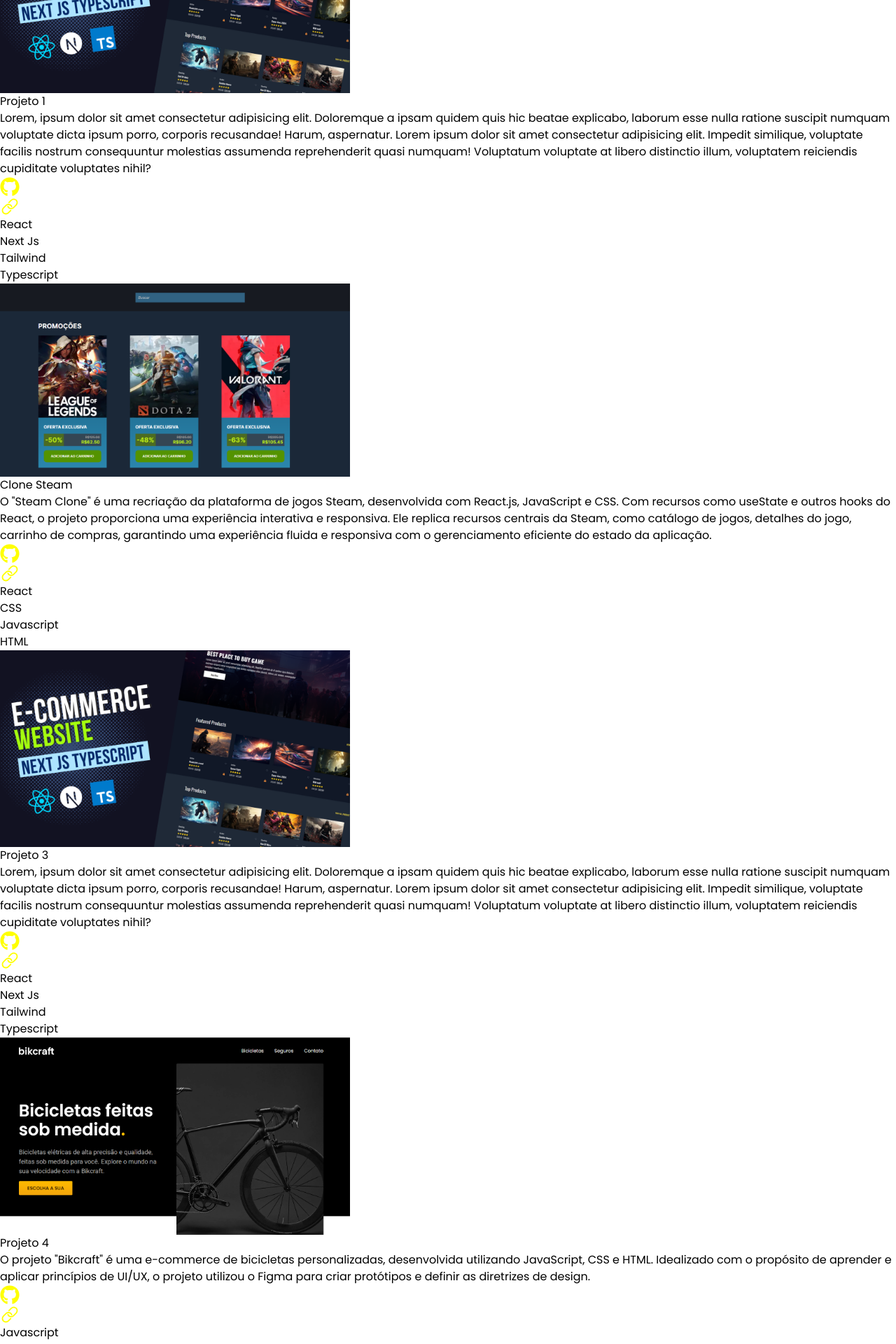
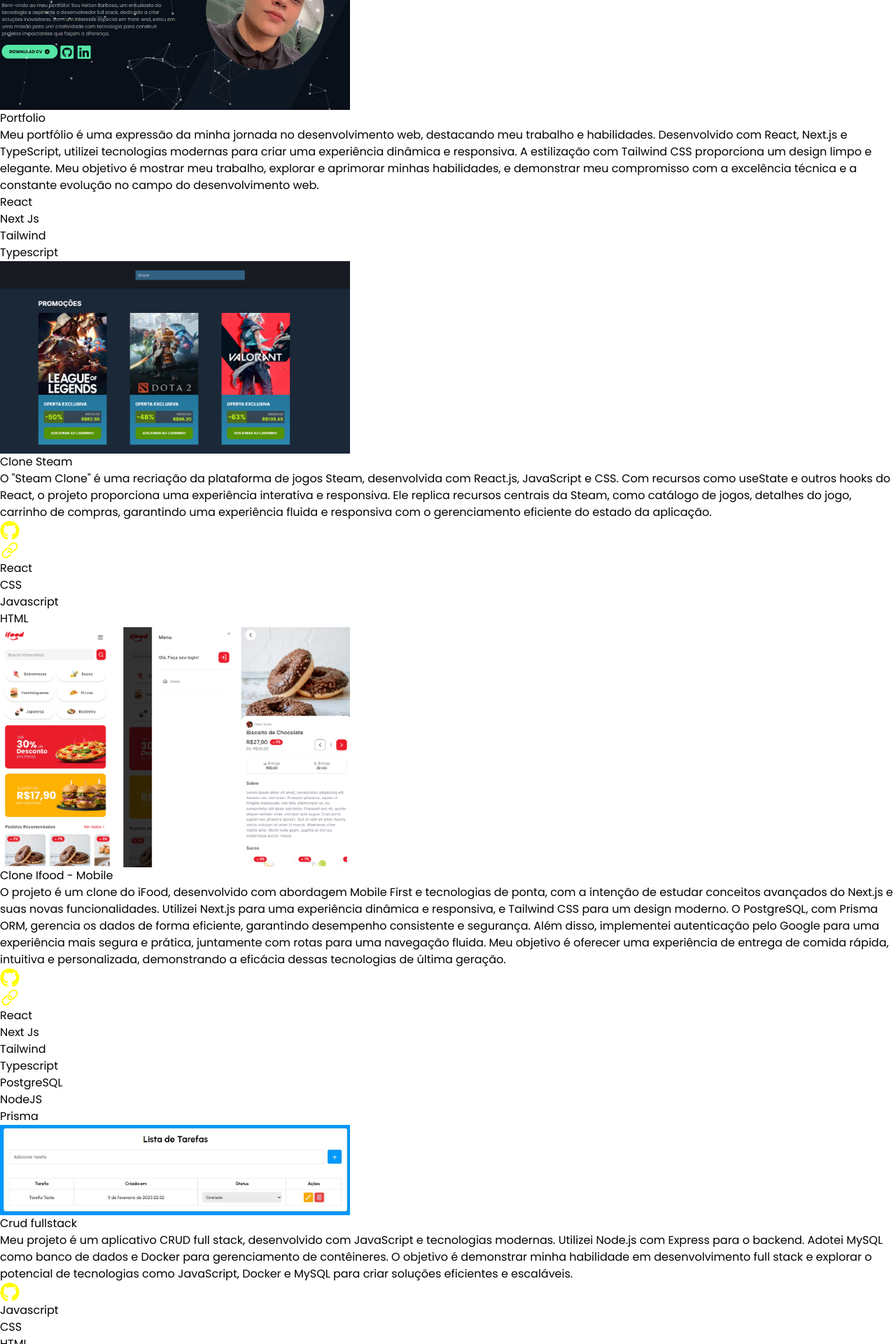
Before and after one commit to Helton1000/my-portfolio, a Next.js app: page / in a window 1280 px wide. Shown: the part 7180-9100 px from the top of the page at 70% size. Built offline with nearby package versions, Linux system fonts and the light colour scheme.

Commit message:
feat: add new projects

```diff
--- a/Components/ProjectCard.tsx
+++ b/Components/ProjectCard.tsx
@@ -12,6 +12,11 @@ interface Props {
   tech2?: string;
   tech3?: string;
   tech4?: string;
+  tech5?: string;
+  tech6?: string;
+  tech7?: string;
+  tech8?: string;
+  tech9?: string;
   urlG?: string;
   urlD?: string;
 }
@@ -24,6 +29,11 @@ const ProjectCard = ({
   tech2,
   tech3,
   tech4,
+  tech5,
+  tech6,
+  tech7,
+  tech8,
+  tech9,
   urlG,
   urlD,
 }: Props) => {
@@ -32,7 +42,7 @@ const ProjectCard = ({
       whileInView={{ opacity: 1, x: 0 }}
       initial={{ opacity: 0, x: -100 }}
       transition={{ duration: 1 }}
-      className="mx-auto grid w-[80%] grid-cols-1 items-center gap-20 pt-[4rem] lg:grid-cols-2"
+      className="mx-auto grid w-[80%] grid-cols-1 items-center gap-16 pt-[4rem] lg:grid-cols-2"
     >
       <div className="relative transform cursor-pointer rounded-xl bg-gray-800 p-4 shadow-md transition-all duration-200 hover:rotate-6">
         <Image
@@ -57,14 +67,18 @@ const ProjectCard = ({
           {description}
         </p>
         <div className="mt-4 flex gap-6">
+          {urlG && (
             <a href={urlG} target="_blank">
               <FaGithub size={28} color="yellow" />
             </a>
+          )}
+          {urlD && (
             <a href={urlD} target="_blank">
               <IoIosLink size={28} color="yellow" />
             </a>
+          )}
         </div>
-        <div className="mt-[1.3rem] grid grid-cols-2 gap-[2rem] sm:grid-cols-3 xl:grid-cols-4">
+        <div className="mt-[1.3rem] grid grid-cols-2 gap-[1.3rem] sm:grid-cols-3 xl:grid-cols-4">
           {tech && (
             <h1 className="rounded-lg bg-blue-700 px-6 py-3 text-center text-white">
               {tech}
@@ -88,6 +102,31 @@ const ProjectCard = ({
               {tech4}
             </h1>
           )}
+          {tech5 && (
+            <h1 className="rounded-lg bg-blue-900 px-6 py-3 text-center text-white">
+              {tech5}
+            </h1>
+          )}
+          {tech6 && (
+            <h1 className="rounded-lg bg-sky-950 px-6 py-3 text-center text-white">
+              {tech6}
+            </h1>
+          )}
+          {tech7 && (
+            <h1 className="rounded-lg bg-blue-800 px-6 py-3 text-center text-white">
+              {tech7}
+            </h1>
+          )}
+          {tech8 && (
+            <h1 className="rounded-lg bg-blue-500 px-6 py-3 text-center text-white">
+              {tech8}
+            </h1>
+          )}
+          {tech9 && (
+            <h1 className="rounded-lg bg-blue-500 px-6 py-3 text-center text-white">
+              {tech9}
+            </h1>
+          )}
         </div>
       </motion.div>
     </motion.div>
--- a/Components/Projects.tsx
+++ b/Components/Projects.tsx
@@ -18,20 +18,13 @@ const Projects = () => {
       </motion.div>
 
       <ProjectCard
-        title="Projeto 1"
-        description="Lorem, ipsum dolor sit amet consectetur adipisicing elit. Doloremque a
-        ipsam quidem quis hic beatae explicabo, laborum esse nulla ratione
-        suscipit numquam voluptate dicta ipsum porro, corporis recusandae!
-        Harum, aspernatur. Lorem ipsum dolor sit amet consectetur adipisicing
-        elit. Impedit similique, voluptate facilis nostrum consequuntur
-        molestias assumenda reprehenderit quasi numquam! Voluptatum voluptate
-        at libero distinctio illum, voluptatem reiciendis cupiditate
-        voluptates nihil?"
+        title="Portfolio"
+        description="Meu portfólio é uma expressão da minha jornada no desenvolvimento web, destacando meu trabalho e habilidades. Desenvolvido com React, Next.js e TypeScript, utilizei tecnologias modernas para criar uma experiência dinâmica e responsiva. A estilização com Tailwind CSS proporciona um design limpo e elegante. Meu objetivo é mostrar meu trabalho, explorar e aprimorar minhas habilidades, e demonstrar meu compromisso com a excelência técnica e a constante evolução no campo do desenvolvimento web."
         tech="React"
         tech2="Next Js"
         tech3="Tailwind"
         tech4="Typescript"
-        image="/images/p1.png"
+        image="/images/portfolio.png"
       />
       <ProjectCard
         title="Clone Steam"
@@ -45,30 +38,30 @@ const Projects = () => {
         image="/images/projeto2.png"
       />
       <ProjectCard
-        title="Projeto 3"
-        description="Lorem, ipsum dolor sit amet consectetur adipisicing elit. Doloremque a
-        ipsam quidem quis hic beatae explicabo, laborum esse nulla ratione
-        suscipit numquam voluptate dicta ipsum porro, corporis recusandae!
-        Harum, aspernatur. Lorem ipsum dolor sit amet consectetur adipisicing
-        elit. Impedit similique, voluptate facilis nostrum consequuntur
-        molestias assumenda reprehenderit quasi numquam! Voluptatum voluptate
-        at libero distinctio illum, voluptatem reiciendis cupiditate
-        voluptates nihil?"
+        title="Clone Ifood - Mobile"
+        description="O projeto é um clone do iFood, desenvolvido com abordagem Mobile First e tecnologias de ponta, com a intenção de estudar conceitos avançados do Next.js e suas novas funcionalidades. Utilizei Next.js para uma experiência dinâmica e responsiva, e Tailwind CSS para um design moderno. O PostgreSQL, com Prisma ORM, gerencia os dados de forma eficiente, garantindo desempenho consistente e segurança. Além disso, implementei autenticação pelo Google para uma experiência mais segura e prática, juntamente com rotas para uma navegação fluida. Meu objetivo é oferecer uma experiência de entrega de comida rápida, intuitiva e personalizada, demonstrando a eficácia dessas tecnologias de última geração."
+        urlG="https://github.com/Helton1000/Clone-Ifood"
+        urlD="https://clone-ifood-tau.vercel.app"
         tech="React"
         tech2="Next Js"
         tech3="Tailwind"
         tech4="Typescript"
-        image="/images/p1.png"
+        tech6="NodeJS"
+        tech5="PostgreSQL"
+        tech7="Prisma"
+        image="/images/ifood.png"
       />
       <ProjectCard
-        title="Projeto 4"
-        description='O projeto "Bikcraft" é uma e-commerce de bicicletas personalizadas, desenvolvida utilizando JavaScript, CSS e HTML. Idealizado com o propósito de aprender e aplicar princípios de UI/UX, o projeto utilizou o Figma para criar protótipos e definir as diretrizes de design.'
-        urlD="https://bikcraft-wheat.vercel.app/"
+        title="Crud fullstack"
+        description="Meu projeto é um aplicativo CRUD full stack, desenvolvido com JavaScript e tecnologias modernas. Utilizei Node.js com Express para o backend. Adotei MySQL como banco de dados e Docker para gerenciamento de contêineres. O objetivo é demonstrar minha habilidade em desenvolvimento full stack e explorar o potencial de tecnologias como JavaScript, Docker e MySQL para criar soluções eficientes e escaláveis."
+        urlG="https://github.com/Helton1000/crud-fullstack"
         tech="Javascript"
         tech2="CSS"
         tech3="HTML"
-        tech4="Figma"
-        image="/images/projeto3.png"
+        tech6="NodeJS"
+        tech4="Docker"
+        tech5="MySQL"
+        image="/images/crud.jpg"
       />
     </div>
   );
```
Lines whose indentation alone changed are shown as unchanged.
